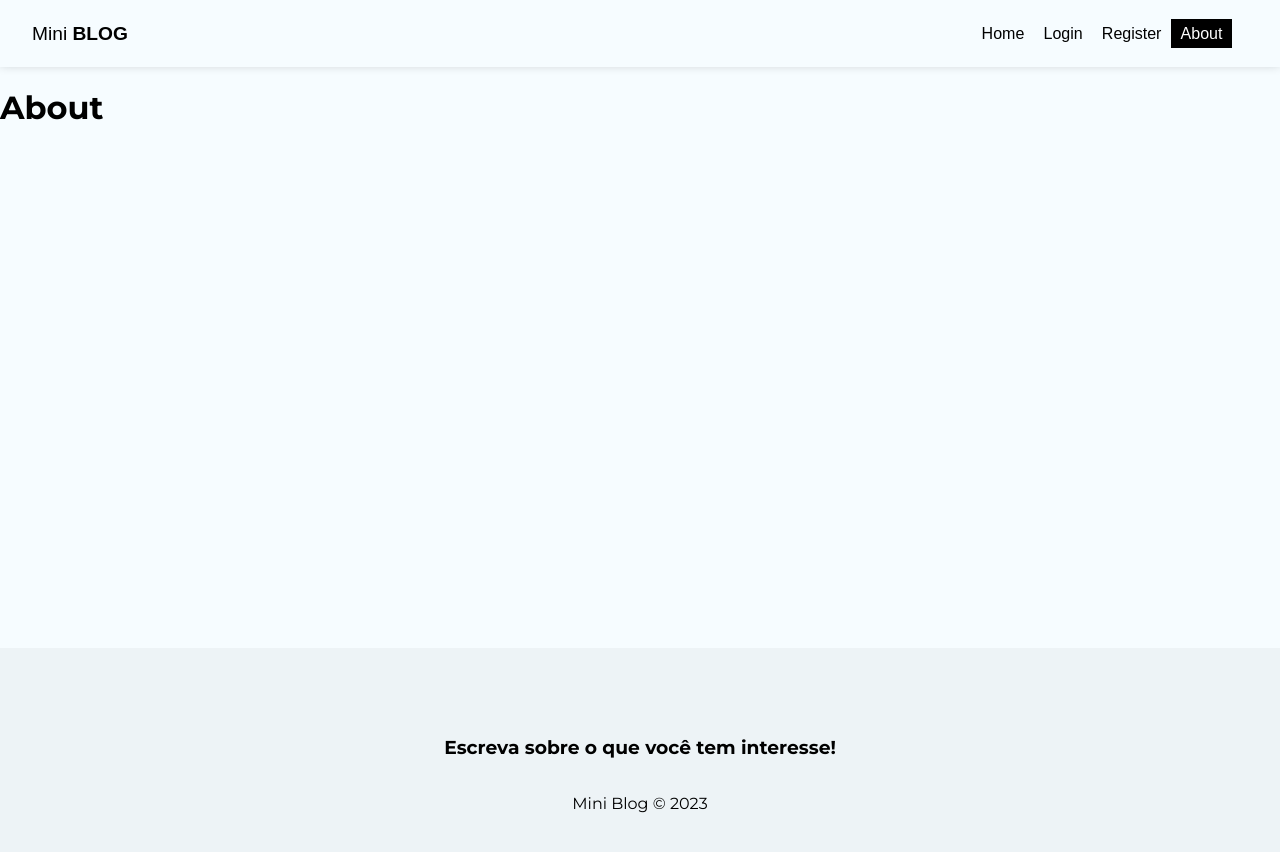
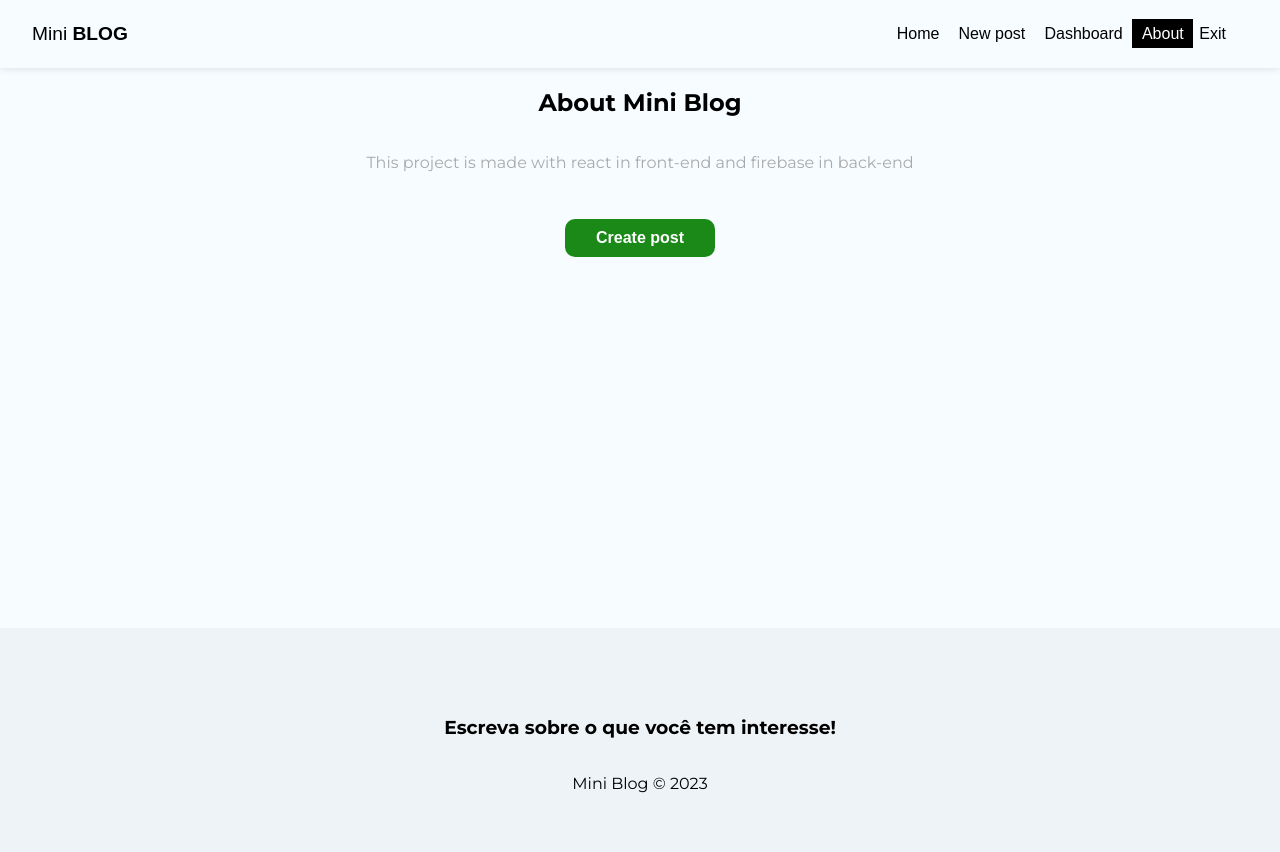
Before and after one commit to GabrielLacerda00/MiniBlogProject, a React (Create React App) app in the folder miniblog/: page /about in a window 1280 px wide. Shown: the top 852 px of the page. Built offline with nearby package versions, Linux system fonts and the light colour scheme; no server answers; sample sign-in values are in the browser's storage.

Commit message:
authentication pages and create logout

```diff
--- a/miniblog/src/App.js
+++ b/miniblog/src/App.js
@@ -17,6 +17,8 @@ import Login from "./pages/Login/Login";
 import Register from "./pages/Register/Register";
 import Footer from './components/Footer';
 import Navbar from "./components/Navbar";
+import Dashboard from './pages/Dashboard/Dashboard';
+import CreatePost from './pages/CreatePost/CreatePost';
 
 function App() {
 
@@ -45,10 +47,14 @@ function App() {
             <Navbar/>
             <div className="container">
               <Routes>
+
                   <Route path='/' element={<Home/>}/>
                   <Route path='/about' element={<About/>}/>
-                  <Route path='/login' element={<Login/>}/>
-                  <Route path='/register' element={<Register/>}/>
+                  <Route path='/login' element={!user ? <Login/> : <Navigate to="/"/>}/>
+                  <Route path='/register' element={!user ? <Register/> : <Navigate to="/"/>}/>
+                  <Route path='/posts/create' element={user ? <CreatePost/> : <Navigate to="/login"/>}/>
+                  <Route path='/dashboard' element={user ? <Dashboard/> : <Navigate to="/login"/>}/>
+
               </Routes>
             </div>
             <Footer/>
--- a/miniblog/src/components/Navbar.js
+++ b/miniblog/src/components/Navbar.js
@@ -2,7 +2,15 @@ import React from "react";
 import { NavLink } from "react-router-dom";
 import styles from "./Navbar.module.css";
 
+import { useAuthentication } from "../hooks/useAuthentication";
+
+import { useAuthValue } from "../context/AuthContext";
+
 const Navbar = () => {
+
+    const {user} = useAuthValue();
+    const {logout} = useAuthentication();
+
     return(
         <nav className={styles.navbar}>
             <NavLink to="/" className={styles.brand}>
@@ -12,15 +20,34 @@ const Navbar = () => {
                 <li>
                     <NavLink to="/" className={({isActive}) => (isActive ? styles.active : "")}>Home</NavLink>
                 </li>
+                {!user && (
+                    <>
                       <li>
                         <NavLink to="/login" className={({isActive}) => (isActive ? styles.active : "")}>Login</NavLink>
                       </li>
                       <li>
                         <NavLink to="/register" className={({isActive}) => (isActive ? styles.active : "")}>Register</NavLink>
                       </li>
+                    </>
+                )}
+                {user && (
+                    <>
+                        <li>
+                        <NavLink to="/post/create" className={({isActive}) => (isActive ? styles.active : "")}>New post</NavLink>
+                        </li>
+                        <li>
+                        <NavLink to="/dashboard" className={({isActive}) => (isActive ? styles.active : "")}>Dashboard</NavLink>
+                        </li>
+                    </>
+                )}
                 <li>
                     <NavLink to="/about" className={({isActive}) => (isActive ? styles.active : "")}>About</NavLink>
                 </li>
+                {user && (
+                    <li>
+                        <button onClick={logout}>Exit</button>
+                    </li>
+                )}
             </ul>
         </nav>
     )
--- a/miniblog/src/hooks/useAuthentication.js
+++ b/miniblog/src/hooks/useAuthentication.js
@@ -27,6 +27,7 @@ export const useAuthentication = () => {
         }
     }
 
+    //Register
     const createUser = async (data) => {
         checkIfIsCancelled()
 
@@ -66,6 +67,12 @@ export const useAuthentication = () => {
         }
     };
 
+    //Logout
+    const logout = () => {
+        checkIfIsCancelled();
+        signOut(auth);
+    };
+
     useEffect(() => {
         return () => setCancelled(true);
     },[]);
@@ -74,6 +81,7 @@ export const useAuthentication = () => {
         auth,
         createUser,
         error,
-        loading
+        loading,
+        logout,
     };
 };
--- a/miniblog/src/pages/About/About.js
+++ b/miniblog/src/pages/About/About.js
@@ -1,10 +1,16 @@
 import React from "react";
 import styles from "./About.module.css";
 
+import { Link } from "react-router-dom";
+
 const About = () => {
     return(
-        <div>
-            <h1>About</h1>
+        <div className={styles.about}>
+            <h2>About Mini Blog</h2>
+            <p>This project is made with react in front-end and firebase in back-end</p>
+            <Link to="/posts/create" className="btn">
+                Create post
+            </Link>
         </div>
     )
 }
--- a/miniblog/src/pages/About/About.module.css
+++ b/miniblog/src/pages/About/About.module.css
@@ -0,0 +1,18 @@
+.about{
+    text-align: center;
+    display: flex;
+    flex-direction: column;
+    align-items: center;
+
+}
+
+.about p {
+    color: #aaa;
+    margin-bottom: 2em;
+}
+
+.about a {
+    display: block;
+    margin-top: 15px;
+    padding: 10px 15px;
+}
--- /dev/null
+++ b/miniblog/src/pages/CreatePost/CreatePost.js
@@ -0,0 +1,12 @@
+import React from "react";
+import styles from "./CreatePost.module.css";
+
+const CreatePost = () =>{
+    return(
+        <div>
+            <h1>CreatePost</h1>
+        </div>
+    )
+}
+
+export default CreatePost;
--- /dev/null
+++ b/miniblog/src/pages/Dashboard/Dashboard.js
@@ -0,0 +1,12 @@
+import React from "react";
+import styles from "./Dashboard.module.css";
+
+const Dashboard = () => {
+    return(
+        <div>
+            <h1>Dashboard</h1>
+        </div>
+    )
+}
+
+export default Dashboard;
```
Also changed, not shown: miniblog/src/pages/CreatePost/CreatePost.module.css (added), miniblog/src/pages/Dashboard/Dashboard.module.css (added). Lines whose indentation alone changed are shown as unchanged.
